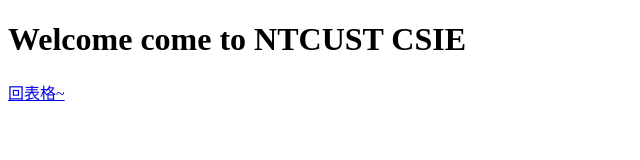
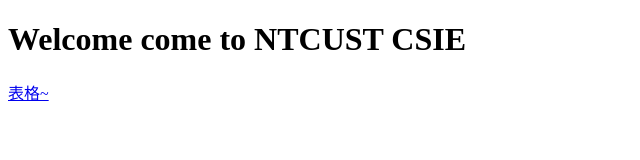
Before and after one commit to watermelon1126/Pig, a plain HTML site: page index.html in a window 1280 px wide. Shown: the full height of the page, 0-640 px from the left. Drawn offline with Linux system fonts and the light colour scheme.

Commit message:
更新!~

```diff
--- a/index.html
+++ b/index.html
@@ -7,7 +7,7 @@
 	<title>Document</title>
 </head>
 <body>
-	<a href="https://watermelon1126.github.io/homework/">回表格~</a>
+	<a href="https://watermelon1126.github.io/homework/">表格~</a>
 
 </body>
 </html>
```
